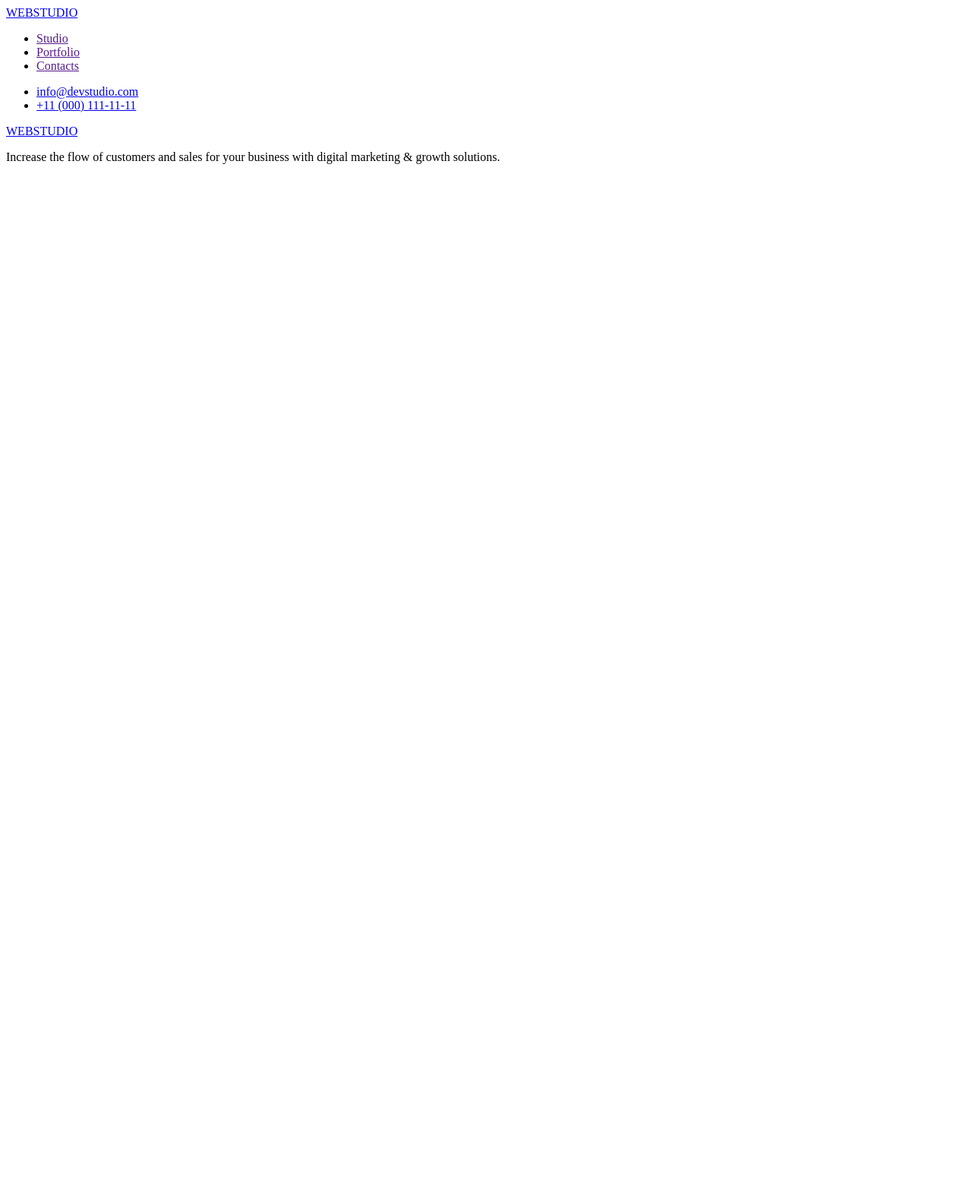
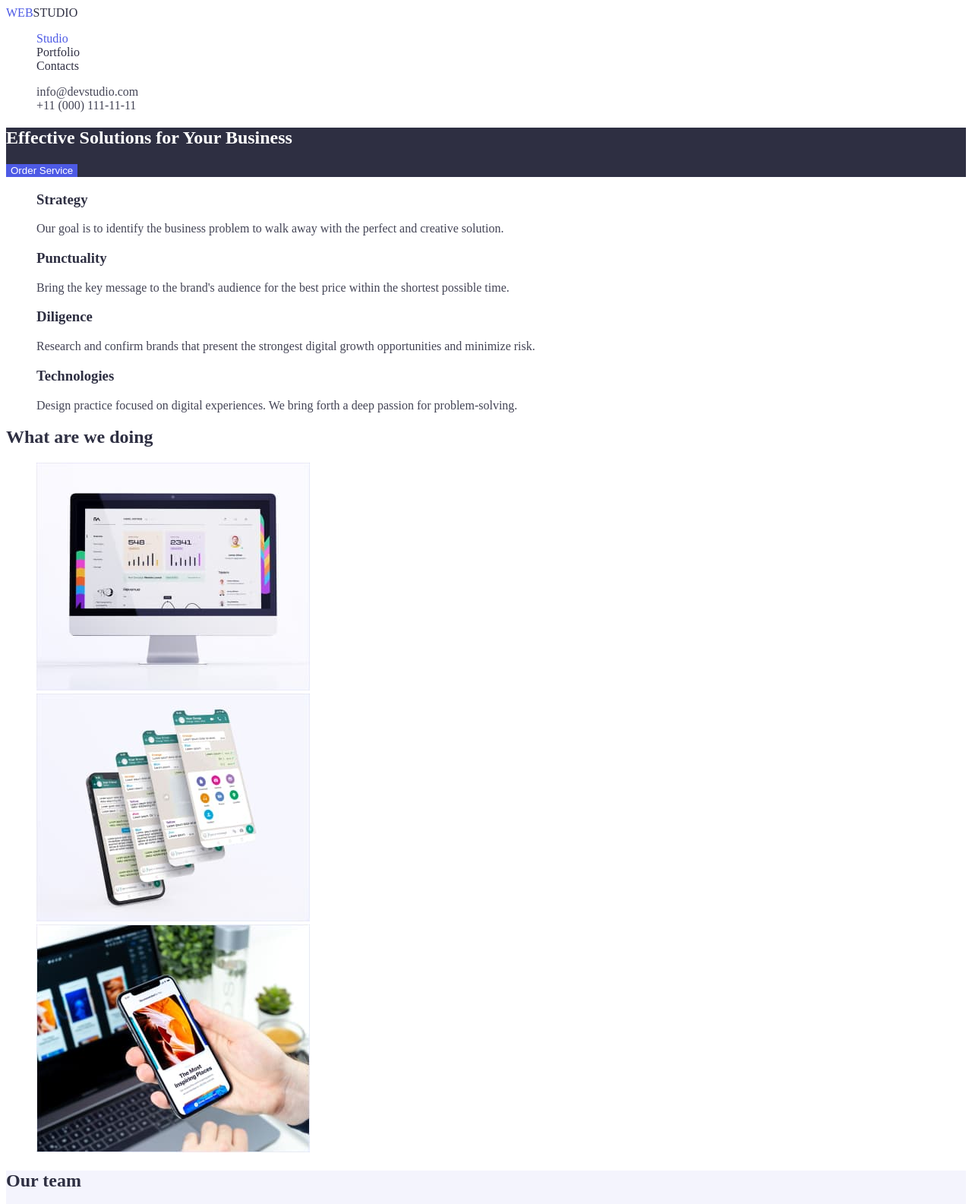
Before and after one commit to vadymshatniy/goit-markup-hw-02, a plain HTML site: page index.html in a window 1280 px wide. Shown: the top 1585 px of the page at 76% size. Before the commit the page ends 800 px from the top, so only its background shows below. Drawn offline with Linux system fonts and the light colour scheme.

Commit message:
Added styles and colors

```diff
--- /dev/null
+++ b/css/styles.css
@@ -0,0 +1,92 @@
+
+:root {
+    --primary-color: #2E2F42;
+    --secondary-color: #FFFFFF;
+    --primary-text-color: #434455;
+    --footer-studio-color: #F4F4FD;
+    --footer-text-color: #E7E9FC;
+    --accent-color: #4D5AE5;
+}
+
+body {
+    color: var(--primary-text-color);
+}
+a {
+text-decoration: none;
+}
+
+/* header */
+.logo {
+    color: var(--accent-color);
+}
+.studio-header {
+    color: var(--primary-color);
+}
+.studio-header:hover,
+.studio-header:focus {
+    color: var(--accent-color);
+}
+ul {
+    list-style: none;
+}
+.site-nav .link{
+color: var(--primary-color);
+}
+.site-nav .link:hover,
+.site-nav .link:focus {
+    color: var(--accent-color);
+}
+.site-nav .link.current {
+    color: var(--accent-color);
+}
+.contact-nav a{
+    color: var(--primary-text-color);
+}
+
+/* hero */
+.hero {
+    color: var(--secondary-color);
+    background-color: var(--primary-color);
+}
+
+/* sections (excluding "Our team") */
+.section {
+    background-color: var(--secondary-color);
+}
+.section-title {
+    color: var(--primary-color);
+}
+.section-list .item-title {
+    color: var(--primary-color);
+}
+
+/* our team */
+.ourteam {
+    background-color: var(--footer-studio-color);
+}
+
+/* footer */
+footer {
+    color: var(--footer-text-color);
+    background-color: var(--primary-color);
+}
+.studio-footer {
+    color: var(--footer-studio-color);
+}
+.studio-footer:hover,
+.studio-footer:focus {
+    color: var(--accent-color);
+}
+
+/* portfolio buttons-filters */
+.button {
+    border: none;
+}
+.button.primary {
+background-color: var(--accent-color);
+color: var(--secondary-color);
+}
+.button.secondary {
+background-color: var(--footer-text-color);
+color: var(--accent-color);
+}
--- a/index.html
+++ b/index.html
@@ -5,27 +5,96 @@
 		<meta http-equiv="X-UA-Compatible" content="IE=edge" />
 		<meta name="viewport" content="width=device-width, initial-scale=1.0" />
 		<title>Studio</title>
+		<link rel="stylesheet" href="./css/styles.css" />
 	</head>
 	<body>
 		<header>
-			<a href="/">WEBSTUDIO</a>
+			<a href="/" class="logo">WEB<span class="studio-header">STUDIO</span></a>
 			<nav>
-				<ul>
-					<li><a href="">Studio</a></li>
-					<li><a href="">Portfolio</a></li>
-					<li><a href="">Contacts</a></li>
+				<ul class="site-nav">
+					<li><a href="" class="link current">Studio</a></li>
+					<li><a href="./portfolio.html" class="link">Portfolio</a></li>
+					<li><a href="" class="link">Contacts</a></li>
 				</ul>
 			</nav>
-			<ul>
+			<ul class="contact-nav">
 				<li><a href="mailto:info@devstudio.com">info@devstudio.com</a></li>
 				<li><a href="tel:+110001111111">+11 (000) 111-11-11</a></li>
 			</ul>
 		</header>
 
-		<main> </main>
+		<main>
+			<!--Hero-->
+			<section class="hero">
+				<h1 class="hero-title">Effective Solutions for Your Business</h1>
+				<button type="button" class="button primary">Order Service</button>
+			</section>
+
+			<!--No name section-->
+			<section class="section">
+				<h2 class="section-title" hidden>Benefits</h2>
+				<ul class="section-list">
+					<li>
+						<h3 class="item-title">Strategy</h3>
+						<p>Our goal is to identify the business problem to walk away with the perfect and creative solution.</p>
+					</li>
+					<li>
+						<h3 class="item-title">Punctuality</h3>
+						<p>Bring the key message to the brand's audience for the best price within the shortest possible time.</p>
+					</li>
+					<li>
+						<h3 class="item-title">Diligence</h3>
+						<p
+							>Research and confirm brands that present the strongest digital growth opportunities and minimize risk.</p
+						>
+					</li>
+					<li>
+						<h3 class="item-title">Technologies</h3>
+						<p>Design practice focused on digital experiences. We bring forth a deep passion for problem-solving.</p>
+					</li>
+				</ul>
+			</section>
+
+			<!--What are we doing-->
+			<section class="section">
+				<h2 class="section-title">What are we doing</h2>
+				<ul class="section-list">
+					<li><img width="360" height="300" src="./images/computer.jpg" alt="computer" /></li>
+					<li><img width="360" height="300" src="./images/smartphones.jpg" alt="smartphones" /></li>
+					<li><img width="360" height="300" src="./images/workplace.jpg" alt="workplace" /></li>
+				</ul>
+			</section>
+
+			<!--Our team-->
+			<section class="ourteam">
+				<h2 class="section-title">Our team</h2>
+				<ul class="section-list">
+					<li>
+						<img width="264" height="260" src="./images/mark.jpg" alt="photo of Mark" />
+						<h3 class="item-title">Mark Guerrero</h3>
+						<p>Product Designer</p>
+					</li>
+					<li>
+						<img width="264" height="260" src="./images/tom.jpg" alt="photo of Tom" />
+						<h3 class="item-title">Tom Ford</h3>
+						<p>Frontend Developer</p>
+					</li>
+					<li>
+						<img width="264" height="260" src="./images/camila.jpg" alt="photo of Camila" />
+						<h3 class="item-title">Camila Garcia</h3>
+						<p>Marketing</p>
+					</li>
+					<li>
+						<img width="264" height="260" src="./images/daniel.jpg" alt="photo of Daniel" />
+						<h3 class="item-title">Daniel Wilson</h3>
+						<p>UI Designer</p>
+					</li>
+				</ul>
+			</section>
+		</main>
 
 		<footer>
-			<a href="/">WEBSTUDIO</a>
+			<a href="/" class="logo">WEB<span class="studio-footer">STUDIO</span></a>
 			<p>Increase the flow of customers and sales for your business with digital marketing & growth solutions.</p>
 		</footer>
 	</body>
```
Also changed, not shown: portfolio.html (added, +108 -0 lines), images/banking.jpg (added), images/camila.jpg (added), images/coffee.jpg (added), images/computer.jpg (added), images/courses.jpg (added), images/daniel.jpg (added), images/food.jpg (added), images/illustrations.jpg (added), images/instagram.jpg (added), images/mark.jpg (added), images/meditaion.jpg (added), images/payment.jpg (added), images/smartphones.jpg (added), 3 more files.
